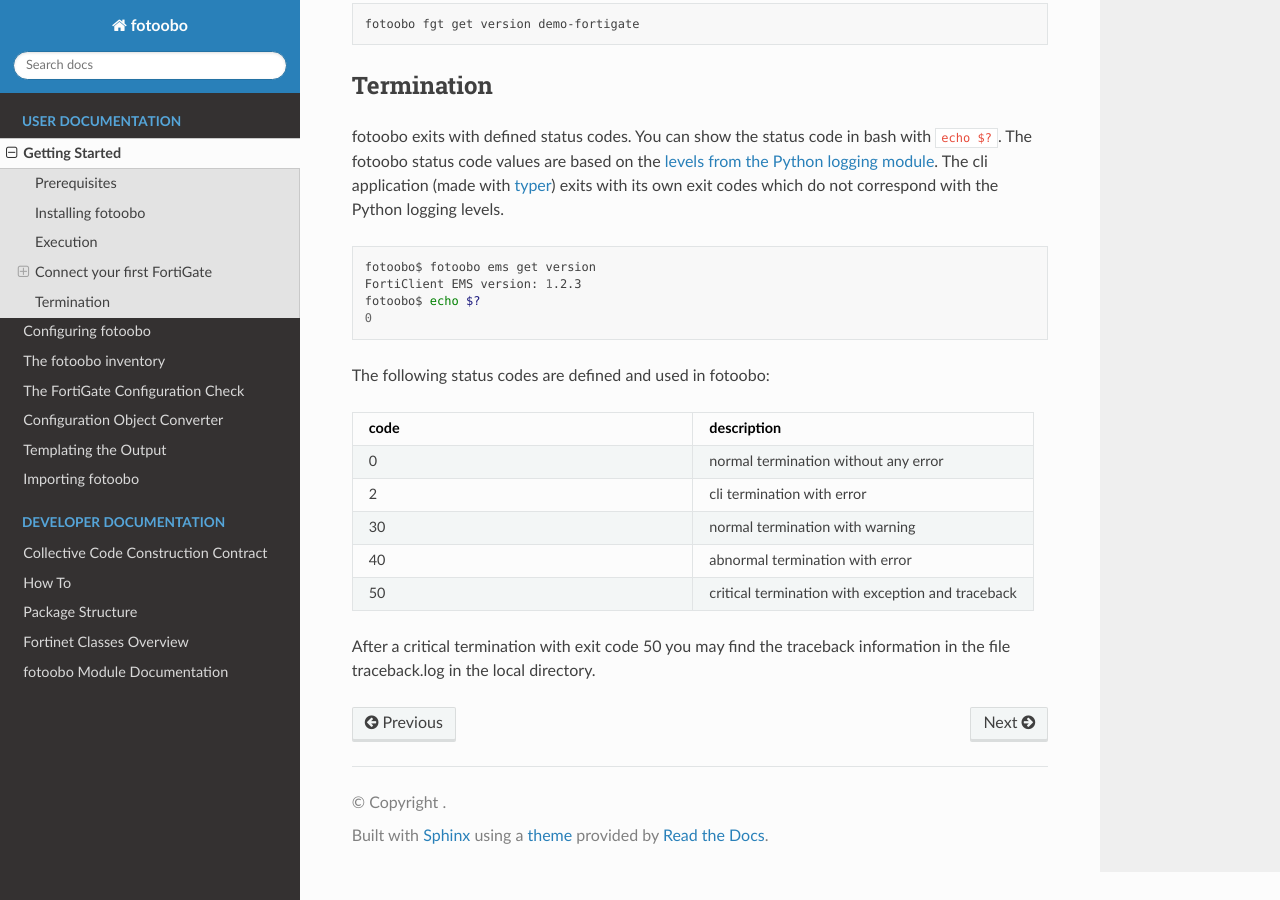
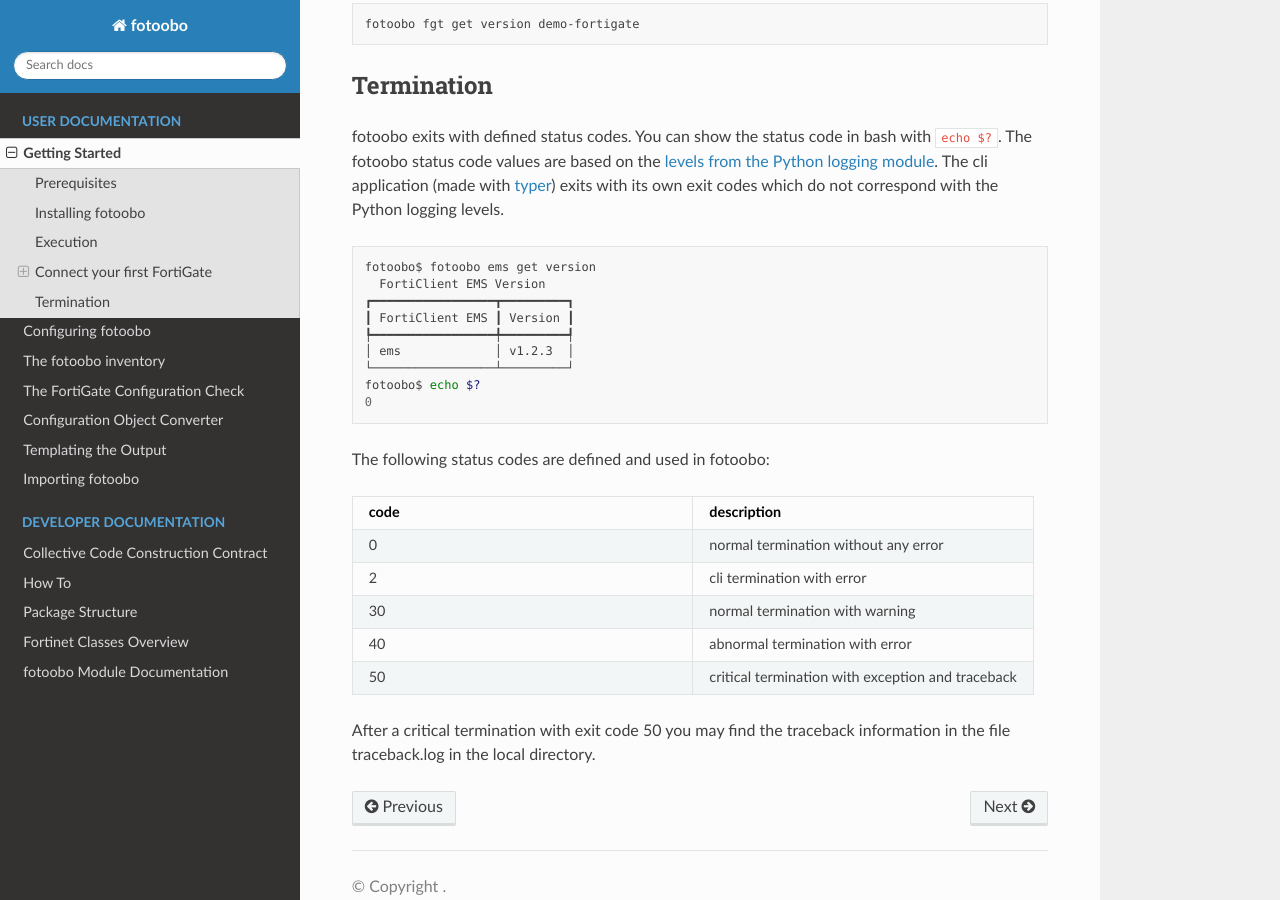
Before and after one commit to migros/fotoobo, a Sphinx documentation site: the page built from docs/source/usage/getting_started.rst, in a window 1280 px wide and 900 px high, scrolled down 1638 px. Built offline with Sphinx 7.4.7 and the Read the Docs theme 2.0.0, drawn with Linux system fonts in a browser that asks for light colours.

Commit message:
✏️ Fix ems get version example output

```diff
--- a/docs/source/usage/getting_started.rst
+++ b/docs/source/usage/getting_started.rst
@@ -38,13 +38,13 @@
 
 .. code-block:: bash
 
-  fotoobo --help
+    fotoobo --help
 
 An overview of all available fotoobo commands can be shown with:
 
 .. code-block:: bash
 
-  fotoobo get commands
+    fotoobo get commands
 
 
 Connect your first FortiGate
@@ -58,8 +58,8 @@
 
 .. code-block:: yaml
 
-  # The path to the inventory file
-  inventory: inventory.yaml
+    # The path to the inventory file
+    inventory: inventory.yaml
 
 For more options see the :ref:`global configuration documentation<usage_configuration>`.
 
@@ -70,12 +70,12 @@
 
 .. code-block:: yaml
 
-  demo-fortigate:
-    hostname: <YOUR FORTIGATE DNS NAME OR IP-ADDRESS>
-    https_port: 8443
-    ssl_verify: false
-    token: <YOUR FORTIGATE API ACCESS TOKEN>
-    type: fortigate
+    demo-fortigate:
+        hostname: <YOUR FORTIGATE DNS NAME OR IP-ADDRESS>
+        https_port: 8443
+        ssl_verify: false
+        token: <YOUR FORTIGATE API ACCESS TOKEN>
+        type: fortigate
 
 For more options see the :ref:`inventory documentation<usage_inventory>`.
 
@@ -87,7 +87,7 @@
 
 .. code-block:: bash
 
-  fotoobo fgt get version demo-fortigate
+    fotoobo fgt get version demo-fortigate
 
 
 Termination
@@ -101,10 +101,15 @@
 
 .. code-block:: bash
 
-  fotoobo$ fotoobo ems get version
-  FortiClient EMS version: 1.2.3
-  fotoobo$ echo $?
-  0
+    fotoobo$ fotoobo ems get version
+      FortiClient EMS Version
+    ┏━━━━━━━━━━━━━━━━━┳━━━━━━━━━┓
+    ┃ FortiClient EMS ┃ Version ┃
+    ┡━━━━━━━━━━━━━━━━━╇━━━━━━━━━┩
+    │ ems             │ v1.2.3  │
+    └─────────────────┴─────────┘
+    fotoobo$ echo $?
+    0
 
 The following status codes are defined and used in fotoobo:
 
```
